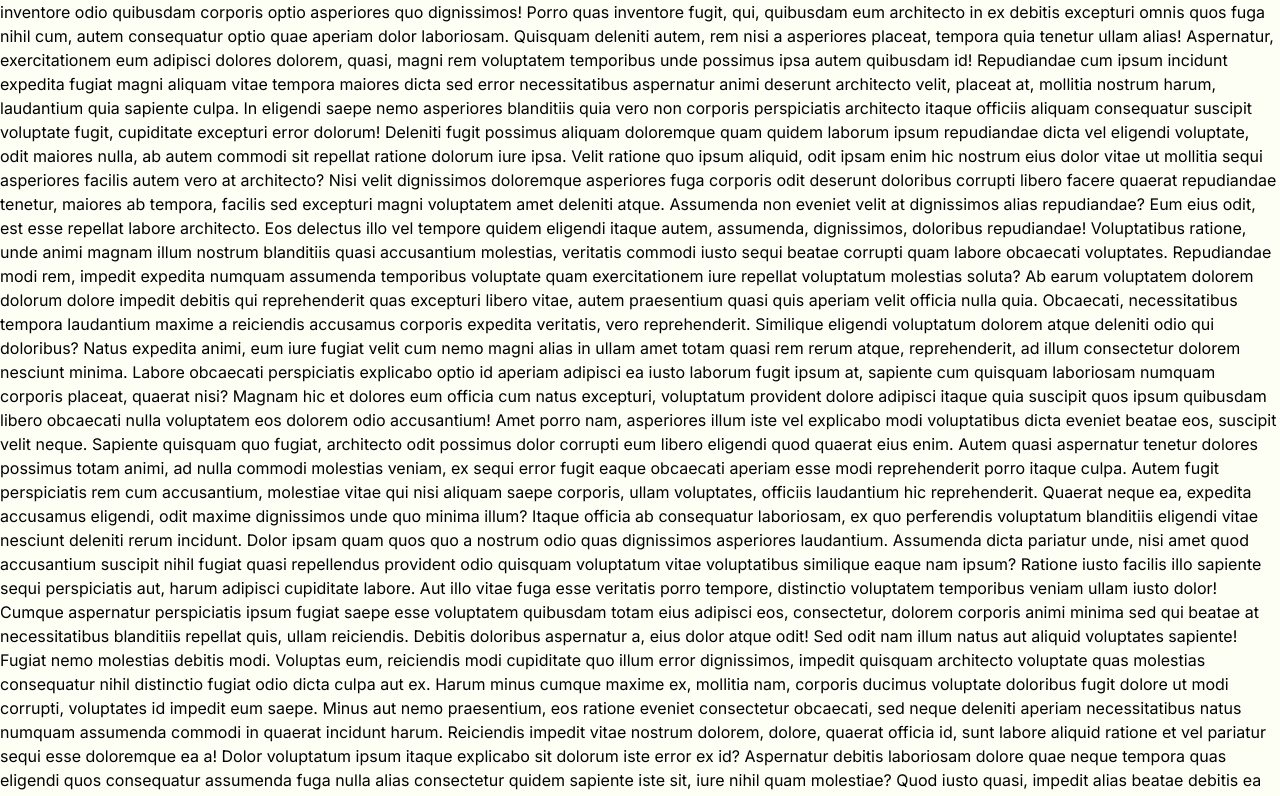
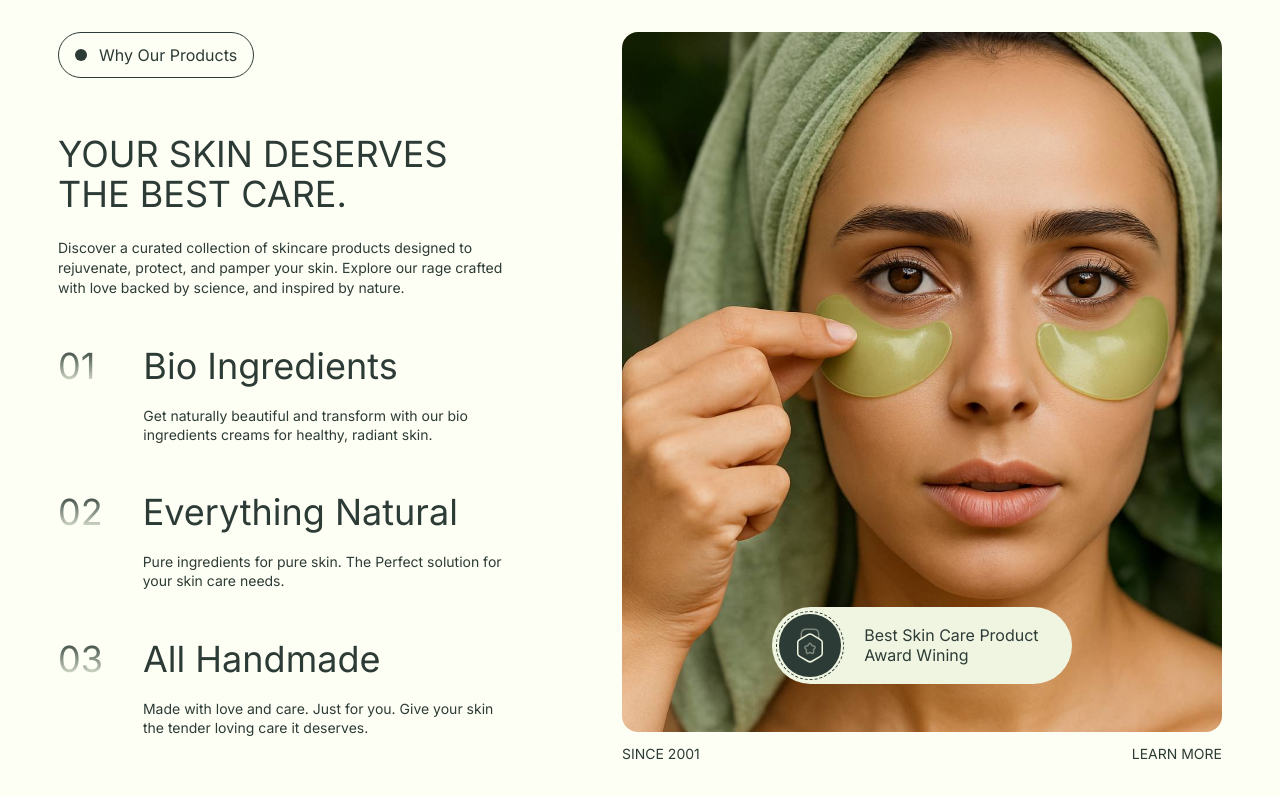
Before and after one commit to soni-naveen/skincare-frontend-task, a Next.js app: page / in a window 1280 px wide. Shown: the part 1483-2279 px from the top of the page. Built offline with nearby package versions, Linux system fonts and the light colour scheme.

Commit message:
feat: added "why our products" section

```diff
--- a/src/app/components/DetailCard.jsx
+++ b/src/app/components/DetailCard.jsx
@@ -1,20 +1,30 @@
 import React from "react";
 import Image from "next/image";
 
-export default function DetailCard({ img, text }) {
+export default function DetailCard({ img, text, svg }) {
   return (
-    <div className="flex items-center bg-primary rounded-full p-1 w-[270px] md:w-[320px] lg:w-[350px] xl:w-[370px]">
-      <div>
+    <div
+      className={`flex items-center bg-primary rounded-full p-1 ${
+        svg
+          ? "w-[250px] lg:w-[300px]"
+          : "w-[270px] md:w-[320px] lg:w-[350px] xl:w-[370px]"
+      }`}
+    >
+      <div className="border border-[#2D3B36] border-dashed rounded-full p-0.5">
         <Image
           src={img}
           alt="Skincare"
           height={200}
           width={200}
           priority={true}
-          className="border border-[#2D3B36] p-0.5 border-dashed rounded-full object-cover w-20 md:w-24 lg:w-30"
+          className={`rounded-full ${
+            svg
+              ? "bg-secondary w-16 md:w-20 lg:w-24 p-3"
+              : "w-20 md:w-24 lg:w-30 p-0.5 object-cover"
+          }`}
         />
       </div>
-      <div className="text-xs md:text-sm lg:text-base text-[#2D3B36] px-3 xl:px-5">
+      <div className="text-xs md:text-sm lg:text-base leading-tight text-[#2D3B36] px-3 xl:px-5">
         {text}
       </div>
     </div>
--- /dev/null
+++ b/src/app/components/DotButton.jsx
@@ -0,0 +1,10 @@
+import React from "react";
+
+export default function DotButton({ text }) {
+  return (
+    <div className="flex items-center gap-3 border border-secondary w-fit py-2 xs:py-2.5 px-3.5 xs:px-4 rounded-full">
+      <p className="w-2.5 xs:w-3 h-2.5 xs:h-3 bg-secondary rounded-full"></p>
+      <p className="text-xs xs:text-sm sm:text-base">{text}</p>
+    </div>
+  );
+}
--- a/src/app/components/TextReveal.jsx
+++ b/src/app/components/TextReveal.jsx
@@ -36,7 +36,7 @@ const TextScrollReveal = ({ text }) => {
   return (
     <div
       ref={ref}
-      className="text-secondary text-xl sm:text-2xl md:text-3xl lg:text-4xl leading-snug pb-5 xs:py-16 md:py-20 px-[5%]"
+      className="text-secondary text-xl sm:text-2xl md:text-3xl lg:text-4xl leading-snug pb-16 xs:py-16 md:py-20 px-[5%]"
     >
       {words.map((word, i) => (
         <RevealWord
--- a/src/app/layout.jsx
+++ b/src/app/layout.jsx
@@ -4,7 +4,7 @@ import "./globals.css";
 const inter = Inter({ subsets: ["latin"] });
 
 export const metadata = {
-  title: "SKINCARE",
+  title: "SkinCare",
   description: "Frontend Assignment - Naveen Soni",
 };
 
--- a/src/app/page.jsx
+++ b/src/app/page.jsx
@@ -6,6 +6,7 @@ import Footer from "./components/Footer";
 import Image from "next/image";
 import DetailCard from "./components/DetailCard";
 import TextReveal from "./components/TextReveal";
+import DotButton from "./components/DotButton";
 
 export default function page() {
   const [loading, setLoading] = useState(false);
@@ -43,15 +44,16 @@ export default function page() {
 
   return (
     <>
-      {loading ? (
-        <div className="flex items-end justify-end h-[calc(100vh-10px)]">
-          <span className="text-7xl xs:text-8xl text-[#26322C] mr-10 xs:mr-16 mb-5 xs:mb-10 font-medium">
+      {/* {loading ? (
+        <div className="flex items-end justify-end h-[calc(100vh-70px)]">
+          <span className="text-7xl xs:text-8xl text-[#26322C] pr-10 xs:pr-16 pb-10 xs:pb-0 font-medium">
             {count}
           </span>
         </div>
-      ) : (
+      ) : ( */}
       <>
         <Navbar />
+        {/* Hero section  */}
         <section>
           <div className="flex flex-col xs:flex-row items-center xs:justify-around sm:justify-between lg:justify-around sm:px-10 md:px-5 lg:px-0 pt-20 xs:pb-32 md:py-20 relative overflow-clip">
             <div className="text-sm xs:text-xs lg:text-sm w-[85%] xs:max-w-[200px] lg:max-w-[250px] xs:text-justify leading-tight mb-10 xs:mb-14 md:mb-0">
@@ -59,8 +61,8 @@ export default function page() {
                 <span className="xs:text-end xs:block">
                   Transform your skincare
                 </span>{" "}
-                  routine with premium products that restore, protect, and
-                  enhance your nautural glow every day.
+                routine with premium products that restore, protect, and enhance
+                your nautural glow every day.
               </div>
               <p className="md:hidden absolute top-16 xs:top-auto xs:bottom-4 left-1/2 -translate-x-1/2 text-center text-[18dvw] font-extrabold text-secondary leading-[80%] tracking-tight">
                 GLOWWWW
@@ -82,7 +84,24 @@ export default function page() {
             </div>
           </div>
           <div className="relative pt-96 md:pt-72 lg:pt-66">
-              <button className="hidden xs:block absolute top-[50%] md:top-[40%] lg:top-[25%] right-[6%] md:left-[5%] lg:left-[7%] bg-secondary px-6 lg:px-8 py-2.5 lg:py-3 rounded-full text-primary font-light text-sm lg:text-base w-fit">
+            <button
+              className='hidden absolute top-[50%] md:top-[40%] lg:top-[25%] right-[6%] md:left-[5%] lg:left-[7%] bg-secondary px-6 lg:px-8 py-2.5 lg:py-3 rounded-full text-primary text-sm lg:text-base w-fit
+
+                xs:flex items-center gap-2 overflow-hidden border-[1px]
+              border-secondary transition-all duration-500 text-sm md:text-base
+
+                before:absolute before:inset-0
+                before:-z-10 before:translate-x-[150%]
+                before:translate-y-[150%] before:scale-[2.5]
+                before:rounded-[100%] before:bg-primary
+                before:transition-transform before:duration-1000
+                before:content-[""]
+
+                hover:scale-102 hover:border-secondary hover:text-secondary
+                hover:before:translate-x-[0%]
+                hover:before:translate-y-[0%]
+                active:scale-95 cursor-pointer'
+            >
               Shop Now
             </button>
             <p className="relative text-secondary font-extrabold text-[20dvw] text-center leading-none tracking-tight overflow-clip -mb-2 xxs:-mb-3 sm:-mb-4 md:-mb-5 lg:-mb-7 xl:-mb-9 2xl:-mb-11 -z-1">
@@ -120,7 +139,9 @@ export default function page() {
             />
           </div>
         </section>
-          <section className="bg-main">
+        <main className="bg-main">
+          {/* Text Reveal Scroll */}
+          <section>
             <div className="flex justify-center py-10 xs:hidden">
               <button className="xs:hidden bg-secondary px-10 py-3 rounded-full text-primary font-light text-sm w-fit">
                 Shop Now
@@ -131,132 +152,89 @@ export default function page() {
                 "Experience the ultimate in skincare with our expertly formulated products, crafted to nourish, protect, and rejuvenate your skin. Combining the finest natural ingredients with advanced science, our collection ensures every skin type can achieve a radiant, healthy glow. Embrace your beauty with confidence every day. Experience the ultimate in skincare with our expertly formulated products, crafted to nourish, protect, and rejuvenate your skin."
               }
             />
+          </section>
+          {/* Why Our Products */}
+          <section className="flex flex-col gap-20 lg:gap-0 lg:flex-row justify-around text-secondary lg:py-20">
+            <div className="lg:max-w-[420px] xl:max-w-md flex flex-col gap-10 sm:gap-14 px-[5%] lg:px-0">
               <div>
-              Lorem ipsum, dolor sit amet consectetur adipisicing elit. Cumque
-              praesentium sequi voluptatem, facilis provident corrupti nostrum
-              ducimus, magni possimus delectus veniam rerum quis officia
-              reiciendis eos, odit iusto enim. Quam consectetur consequuntur
-              officia, necessitatibus eveniet praesentium doloribus recusandae
-              quia inventore odio quibusdam corporis optio asperiores quo
-              dignissimos! Porro quas inventore fugit, qui, quibusdam eum
-              architecto in ex debitis excepturi omnis quos fuga nihil cum,
-              autem consequatur optio quae aperiam dolor laboriosam. Quisquam
-              deleniti autem, rem nisi a asperiores placeat, tempora quia
-              tenetur ullam alias! Aspernatur, exercitationem eum adipisci
-              dolores dolorem, quasi, magni rem voluptatem temporibus unde
-              possimus ipsa autem quibusdam id! Repudiandae cum ipsum incidunt
-              expedita fugiat magni aliquam vitae tempora maiores dicta sed
-              error necessitatibus aspernatur animi deserunt architecto velit,
-              placeat at, mollitia nostrum harum, laudantium quia sapiente
-              culpa. In eligendi saepe nemo asperiores blanditiis quia vero non
-              corporis perspiciatis architecto itaque officiis aliquam
-              consequatur suscipit voluptate fugit, cupiditate excepturi error
-              dolorum! Deleniti fugit possimus aliquam doloremque quam quidem
-              laborum ipsum repudiandae dicta vel eligendi voluptate, odit
-              maiores nulla, ab autem commodi sit repellat ratione dolorum iure
-              ipsa. Velit ratione quo ipsum aliquid, odit ipsam enim hic nostrum
-              eius dolor vitae ut mollitia sequi asperiores facilis autem vero
-              at architecto? Nisi velit dignissimos doloremque asperiores fuga
-              corporis odit deserunt doloribus corrupti libero facere quaerat
-              repudiandae tenetur, maiores ab tempora, facilis sed excepturi
-              magni voluptatem amet deleniti atque. Assumenda non eveniet velit
-              at dignissimos alias repudiandae? Eum eius odit, est esse repellat
-              labore architecto. Eos delectus illo vel tempore quidem eligendi
-              itaque autem, assumenda, dignissimos, doloribus repudiandae!
-              Voluptatibus ratione, unde animi magnam illum nostrum blanditiis
-              quasi accusantium molestias, veritatis commodi iusto sequi beatae
-              corrupti quam labore obcaecati voluptates. Repudiandae modi rem,
-              impedit expedita numquam assumenda temporibus voluptate quam
-              exercitationem iure repellat voluptatum molestias soluta? Ab earum
-              voluptatem dolorem dolorum dolore impedit debitis qui
-              reprehenderit quas excepturi libero vitae, autem praesentium quasi
-              quis aperiam velit officia nulla quia. Obcaecati, necessitatibus
-              tempora laudantium maxime a reiciendis accusamus corporis expedita
-              veritatis, vero reprehenderit. Similique eligendi voluptatum
-              dolorem atque deleniti odio qui doloribus? Natus expedita animi,
-              eum iure fugiat velit cum nemo magni alias in ullam amet totam
-              quasi rem rerum atque, reprehenderit, ad illum consectetur dolorem
-              nesciunt minima. Labore obcaecati perspiciatis explicabo optio id
-              aperiam adipisci ea iusto laborum fugit ipsum at, sapiente cum
-              quisquam laboriosam numquam corporis placeat, quaerat nisi? Magnam
-              hic et dolores eum officia cum natus excepturi, voluptatum
-              provident dolore adipisci itaque quia suscipit quos ipsum
-              quibusdam libero obcaecati nulla voluptatem eos dolorem odio
-              accusantium! Amet porro nam, asperiores illum iste vel explicabo
-              modi voluptatibus dicta eveniet beatae eos, suscipit velit neque.
-              Sapiente quisquam quo fugiat, architecto odit possimus dolor
-              corrupti eum libero eligendi quod quaerat eius enim. Autem quasi
-              aspernatur tenetur dolores possimus totam animi, ad nulla commodi
-              molestias veniam, ex sequi error fugit eaque obcaecati aperiam
-              esse modi reprehenderit porro itaque culpa. Autem fugit
-              perspiciatis rem cum accusantium, molestiae vitae qui nisi aliquam
-              saepe corporis, ullam voluptates, officiis laudantium hic
-              reprehenderit. Quaerat neque ea, expedita accusamus eligendi, odit
-              maxime dignissimos unde quo minima illum? Itaque officia ab
-              consequatur laboriosam, ex quo perferendis voluptatum blanditiis
-              eligendi vitae nesciunt deleniti rerum incidunt. Dolor ipsam quam
-              quos quo a nostrum odio quas dignissimos asperiores laudantium.
-              Assumenda dicta pariatur unde, nisi amet quod accusantium suscipit
-              nihil fugiat quasi repellendus provident odio quisquam voluptatum
-              vitae voluptatibus similique eaque nam ipsum? Ratione iusto
-              facilis illo sapiente sequi perspiciatis aut, harum adipisci
-              cupiditate labore. Aut illo vitae fuga esse veritatis porro
-              tempore, distinctio voluptatem temporibus veniam ullam iusto
-              dolor! Cumque aspernatur perspiciatis ipsum fugiat saepe esse
-              voluptatem quibusdam totam eius adipisci eos, consectetur, dolorem
-              corporis animi minima sed qui beatae at necessitatibus blanditiis
-              repellat quis, ullam reiciendis. Debitis doloribus aspernatur a,
-              eius dolor atque odit! Sed odit nam illum natus aut aliquid
-              voluptates sapiente! Fugiat nemo molestias debitis modi. Voluptas
-              eum, reiciendis modi cupiditate quo illum error dignissimos,
-              impedit quisquam architecto voluptate quas molestias consequatur
-              nihil distinctio fugiat odio dicta culpa aut ex. Harum minus
-              cumque maxime ex, mollitia nam, corporis ducimus voluptate
-              doloribus fugit dolore ut modi corrupti, voluptates id impedit eum
-              saepe. Minus aut nemo praesentium, eos ratione eveniet consectetur
-              obcaecati, sed neque deleniti aperiam necessitatibus natus numquam
-              assumenda commodi in quaerat incidunt harum. Reiciendis impedit
-              vitae nostrum dolorem, dolore, quaerat officia id, sunt labore
-              aliquid ratione et vel pariatur sequi esse doloremque ea a! Dolor
-              voluptatum ipsum itaque explicabo sit dolorum iste error ex id?
-              Aspernatur debitis laboriosam dolore quae neque tempora quas
-              eligendi quos consequatur assumenda fuga nulla alias consectetur
-              quidem sapiente iste sit, iure nihil quam molestiae? Quod iusto
-              quasi, impedit alias beatae debitis ea vitae recusandae aut, quos
-              labore! Et obcaecati delectus error, deleniti beatae ipsam?
-              Tempore reiciendis voluptatibus illo cum dignissimos recusandae,
-              voluptas aliquam laboriosam debitis mollitia. Totam nesciunt illo,
-              sint tenetur eos architecto voluptatem, iusto ab at neque aliquam,
-              aspernatur tempore dolor quas reiciendis quaerat corrupti porro
-              molestiae delectus obcaecati repellat pariatur dicta. Ratione
-              facilis quidem, iusto numquam, neque nisi eum sapiente esse quam
-              ipsam natus architecto, hic adipisci cupiditate voluptatum quaerat
-              quo minus ipsum ea quibusdam veniam. Consectetur tempore
-              doloremque exercitationem sint iste, id accusantium maiores optio?
-              Reprehenderit ab exercitationem consequuntur cumque voluptate ea
-              voluptas facere delectus eveniet maiores rerum minima, doloribus
-              temporibus quis ratione laborum labore. Fuga voluptatem
-              praesentium facilis labore expedita est odio. Inventore quibusdam
-              repellat amet facere eaque incidunt tempora nulla error pariatur
-              sapiente perferendis voluptates, aliquam impedit veniam ab
-              explicabo quas aspernatur magni et laboriosam provident modi
-              fugiat ad doloribus? Placeat delectus enim dicta eos sequi quidem
-              laborum obcaecati quae molestias, aliquid omnis, excepturi maxime
-              eaque sunt consequatur cumque, exercitationem adipisci cupiditate!
-              Dicta nam consequuntur accusantium ducimus ab aperiam, dolore quod
-              aliquid a dolores asperiores nemo assumenda alias aliquam
-              temporibus possimus non vel at numquam aspernatur perferendis
-              quaerat illo inventore! Exercitationem consequatur odio rem illo
-              eligendi. Velit vitae blanditiis, fuga tempore similique rem iusto
-              deserunt. Minus eligendi illo, facere libero vero quis odit
-              voluptatum praesentium, numquam cumque aperiam vitae laudantium
-              quos? Dolore labore enim optio fuga consequatur possimus nesciunt
-              assumenda quaerat modi.
+                <DotButton text={"Why Our Products"} />
+              </div>
+              <div className="flex flex-col gap-12">
+                <div className="space-y-6">
+                  <p className="text-3xl sm:text-4xl">YOUR SKIN DESERVES THE BEST CARE.</p>
+                  <p className="text-sm">
+                    Discover a curated collection of skincare products designed
+                    to rejuvenate, protect, and pamper your skin. Explore our
+                    rage crafted with love backed by science, and inspired by
+                    nature.
+                  </p>
+                </div>
+                <div className="flex items-start gap-4 xs:gap-6 sm:gap-10">
+                  <p className="text-3xl sm:text-4xl bg-gradient-to-b from-secondary to-primary text-transparent bg-clip-text">
+                    01
+                  </p>
+                  <div className="flex flex-col gap-2 sm:gap-5 ml-2">
+                    <p className="text-3xl sm:text-4xl">Bio Ingredients</p>
+                    <p className="leading-snug text-sm">
+                      Get naturally beautiful and transform with our bio
+                      ingredients creams for healthy, radiant skin.
+                    </p>
+                  </div>
+                </div>
+                <div className="flex items-start gap-4 xs:gap-6 sm:gap-10">
+                  <p className="text-3xl sm:text-4xl bg-gradient-to-b from-secondary to-primary text-transparent bg-clip-text">
+                    02
+                  </p>
+                  <div className="flex flex-col gap-2 sm:gap-5">
+                    <p className="text-3xl sm:text-4xl">Everything Natural</p>
+                    <p className="leading-snug text-sm">
+                      Pure ingredients for pure skin. The Perfect solution for
+                      your skin care needs.
+                    </p>
+                  </div>
+                </div>
+                <div className="flex items-start gap-4 xs:gap-6 sm:gap-10">
+                  <p className="text-3xl sm:text-4xl bg-gradient-to-b from-secondary to-primary text-transparent bg-clip-text">
+                    03
+                  </p>
+                  <div className="flex flex-col gap-2 sm:gap-5">
+                    <p className="text-3xl sm:text-4xl">All Handmade</p>
+                    <p className="leading-snug text-sm">
+                      Made with love and care. Just for you. Give your skin the
+                      tender loving care it deserves.
+                    </p>
+                  </div>
+                </div>
+              </div>
+            </div>
+            <div>
+              <div className="relative">
+                <Image
+                  src="/assets/img4.jpg"
+                  alt="skincare"
+                  height={700}
+                  width={600}
+                  priority={true}
+                  className="w-screen lg:w-[500px] xl:w-[600px] h-[700px] lg:rounded-2xl object-cover"
+                />
+                <div className="absolute bottom-12 left-1/2 -translate-x-1/2">
+                  <DetailCard
+                    text={"Best Skin Care Product Award Wining"}
+                    img={"/assets/award.svg"}
+                    svg={true}
+                  />
+                </div>
+              </div>
+              <div className="flex justify-between px-[3%] lg:px-0 pt-2 lg:pt-3 text-xs xs:text-sm">
+                <p>SINCE 2001</p>
+                <p>LEARN MORE</p>
+              </div>
             </div>
           </section>
+        </main>
         <Footer />
       </>
-      )}
+      {/* )} */}
     </>
   );
 }
```
Also changed, not shown: public/assets/award.svg (added). Lines whose indentation alone changed are shown as unchanged.
